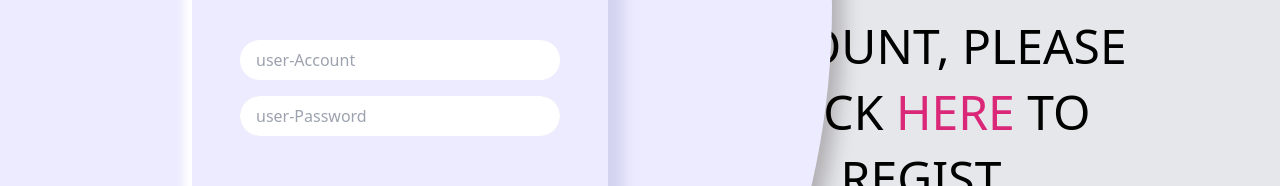
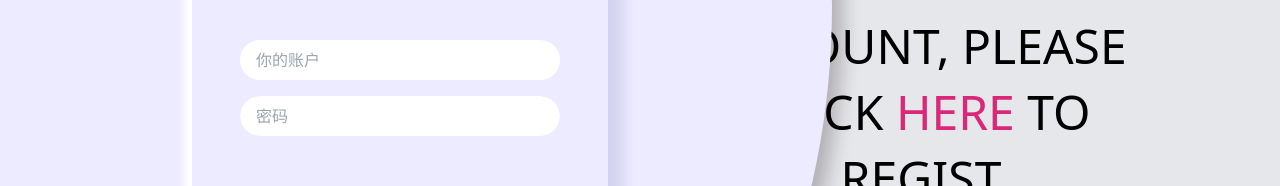
Before and after one commit to STU-TTM/TalkingToTheMoon-FrontEnd, a React (Create React App) app: page / in a window 1280 px wide. Shown: the part 309-495 px from the top of the page. Built offline with nearby package versions, Linux system fonts and the light colour scheme.

Commit message:
修改了input的css样式的bug

```diff
--- a/src/pages/home/index.js
+++ b/src/pages/home/index.js
@@ -17,7 +17,7 @@ function App() {
       >
         IF YOU HAVE AN ACCOUNT, PLEASE CLICK{" "}
         <span
-          className="cursor-pointer text-pink-600 hover:text-blue-500 transition-all hover:underline"
+          className="cursor-pointer text-pink-600 hover:text-blue-500 transition-all"
           onClick={() => {
             setUserChoice("Login");
           }}
@@ -87,14 +87,14 @@ function App() {
             <div className="w-80 h-10 rounded-3xl my-4">
               <input
                 type="text"
-                placeholder="user-Account"
+                placeholder="你的账户"
                 className="w-80 h-10 rounded-3xl bg-white outline-none pl-4 hover:ring-1 focus:ring-2 duration-500"
               />
             </div>
             <div className="w-80 h-10 rounded-3xl bg-gray-300 my-4">
               <input
                 type="password"
-                placeholder="user-Password"
+                placeholder="密码"
                 className="w-80 h-10 rounded-3xl bg-white outline-none pl-4 hover:ring-1 focus:ring-2 duration-500"
               />
             </div>
```
